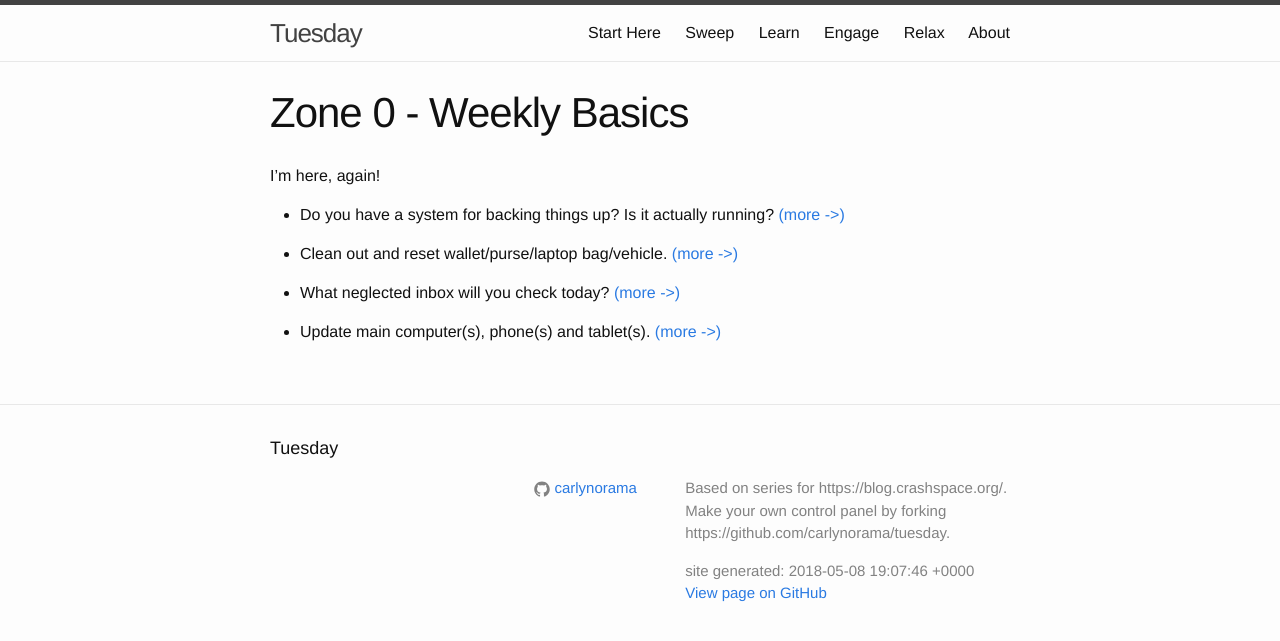
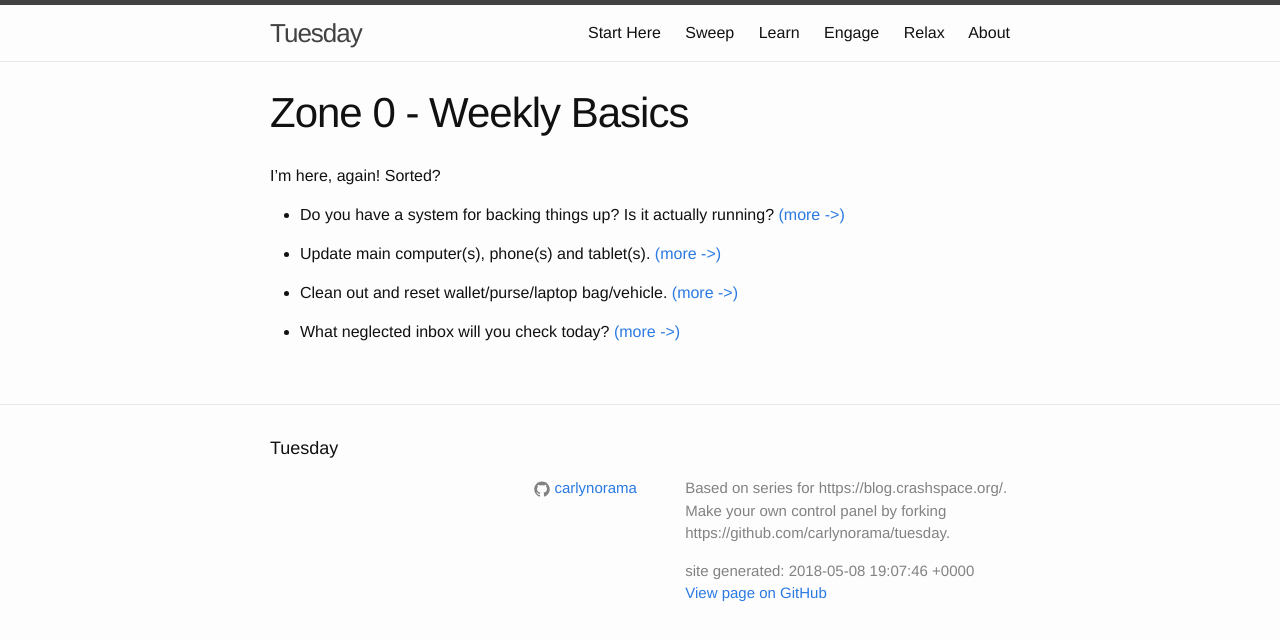
Before and after one commit to CRASHSpace/tuesday, a Jekyll site: the page built from _sweep/zone00/index.md, in a window 1280 px wide. Shown: the top 641 px of the page. Built offline with Jekyll 4.4.1, drawn with Linux system fonts in a browser that asks for light colours.

Commit message:
does it sort?

```diff
--- a/_sweep/zone00/index.md
+++ b/_sweep/zone00/index.md
@@ -6,9 +6,9 @@ title: Zone 0 - Weekly Basics
 showonindexas: full
 ---
 
-I'm here, again!
+I'm here, again! Sorted?
 
-{% assign itemstoshow = (site.sweep | where: "zone" , "basics") %}
+{% assign itemstoshow = (site.sweep | where: "zone" , "basics" | sort: 'list_order') %}
 {% for item in itemstoshow %}
 * {{ item.weekly_todo_text }} [(more ->)]({{ item.url | relative_url }})
 {% endfor %}
```
